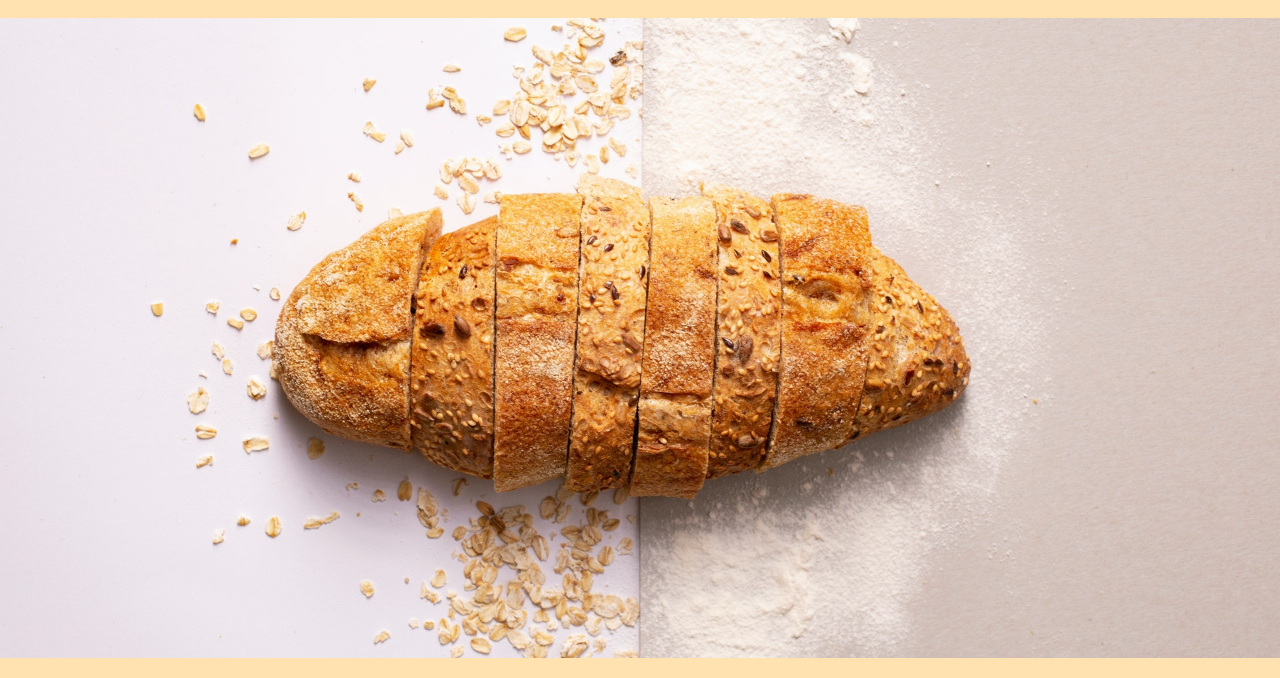
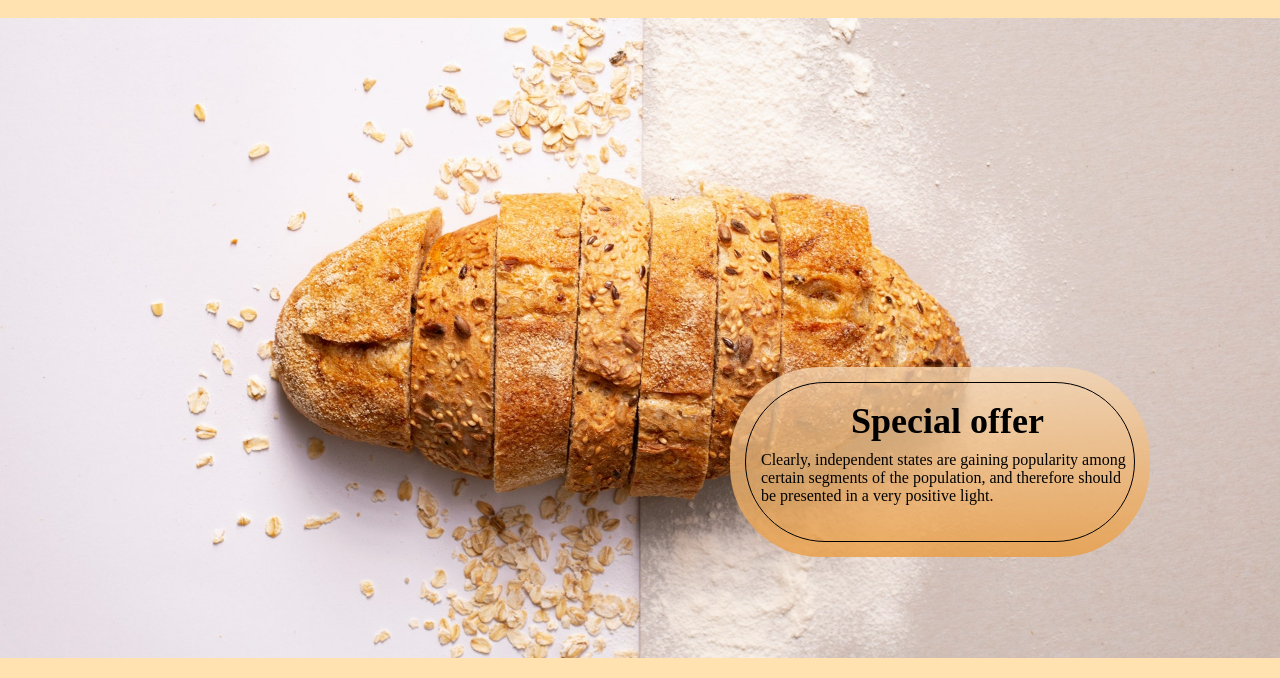
Before and after one commit to romkalan/Bakery, a plain HTML site: page src/index.html in a window 1280 px wide. Shown: the part 157-835 px from the top of the page. Drawn offline with Linux system fonts and the light colour scheme.

Commit message:
add section-box with info about bakery

```diff
--- a/src/css/style.css
+++ b/src/css/style.css
@@ -1,3 +1,7 @@
+* {
+    box-sizing: border-box;
+}
+
 body {
     margin: auto;
     padding-top: 10px;
@@ -41,4 +45,41 @@ a {
 .sectionBackground {
     height: 640px;
     background: url(../img/01-Картинка-фона.jpg) center/cover no-repeat;
+    position: relative;
 }
+
+.sectionBackgroundBlock {
+    width: 420px;
+    height: 190px;
+    background: linear-gradient(
+            180deg,
+            rgba(244, 213, 178, 0.8) 0%,
+            rgba(234, 156, 65, 0.8) 100%
+    );
+    position: absolute;
+    top: 349px;
+    left: 730px;
+    padding-top: 15px;
+    border-radius: 90px;
+}
+
+.sectionBackgroundBorder {
+    width: 390px;
+    height: 160px;
+    border: 1px solid black;
+    margin: 0 auto;
+    border-radius: 80px;
+    padding: 17px 0 0 15px;
+    text-align: left;
+}
+
+.sectionBackgroundTitle {
+    font-size: 36px;
+    text-align: center;
+    margin: 0 0 9px 0;
+}
+
+.sectionBackgroundText {
+    font-size: 16px;
+    margin: 0;
+}
--- a/src/index.html
+++ b/src/index.html
@@ -22,7 +22,18 @@
         </ul>
     </nav>
     <main>
-        <section class="sectionBackground"></section>
+        <section class="sectionBackground">
+            <div class="sectionBackgroundBlock">
+                <div class="sectionBackgroundBorder">
+                    <h1 class="sectionBackgroundTitle">Special offer</h1>
+                    <p class="sectionBackgroundText">
+                        Clearly, independent states are gaining popularity
+                        among certain segments of the population, and
+                        therefore should be presented in a very positive light.
+                    </p>
+                </div>
+            </div>
+        </section>
         <section></section>
         <section></section>
     </main>
```
